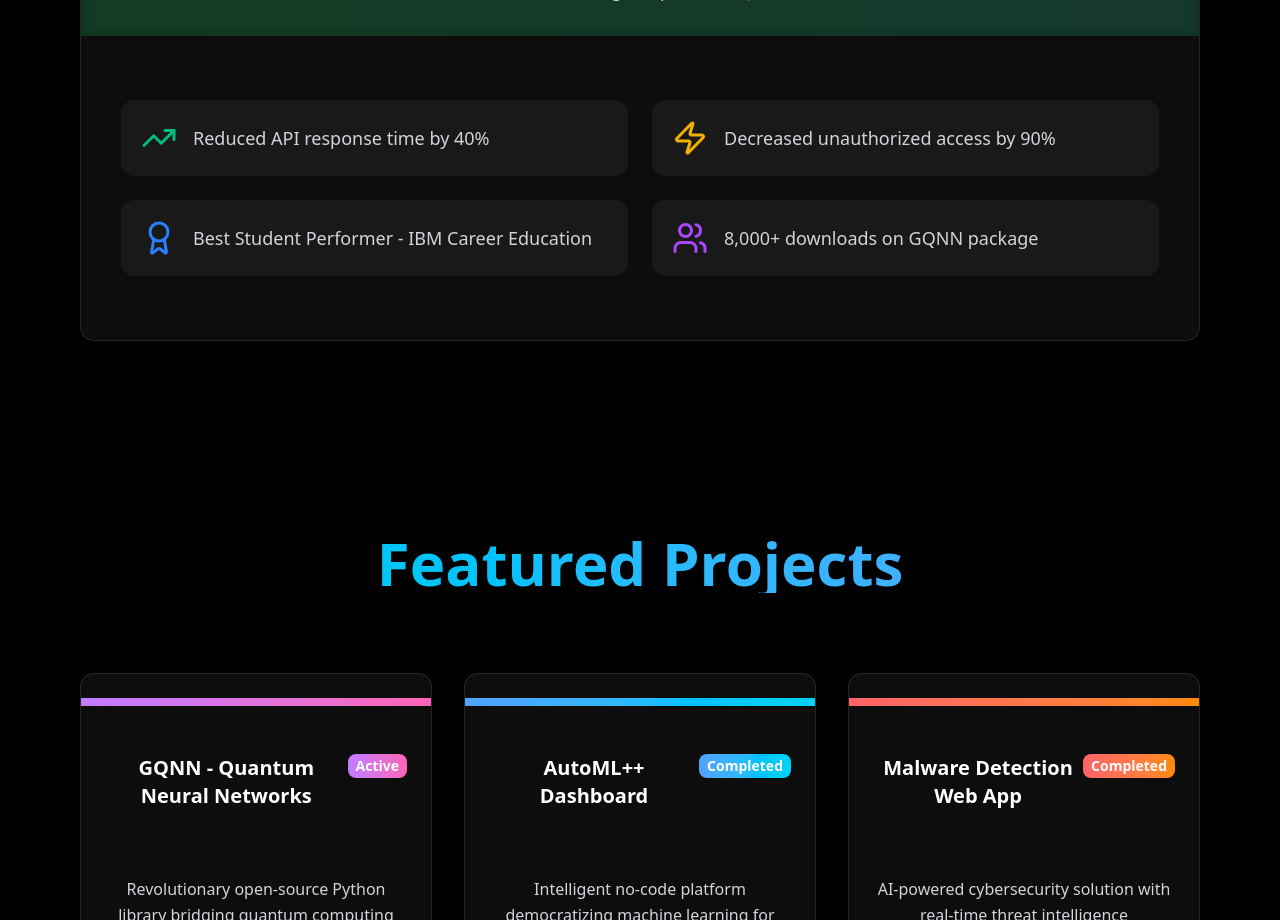
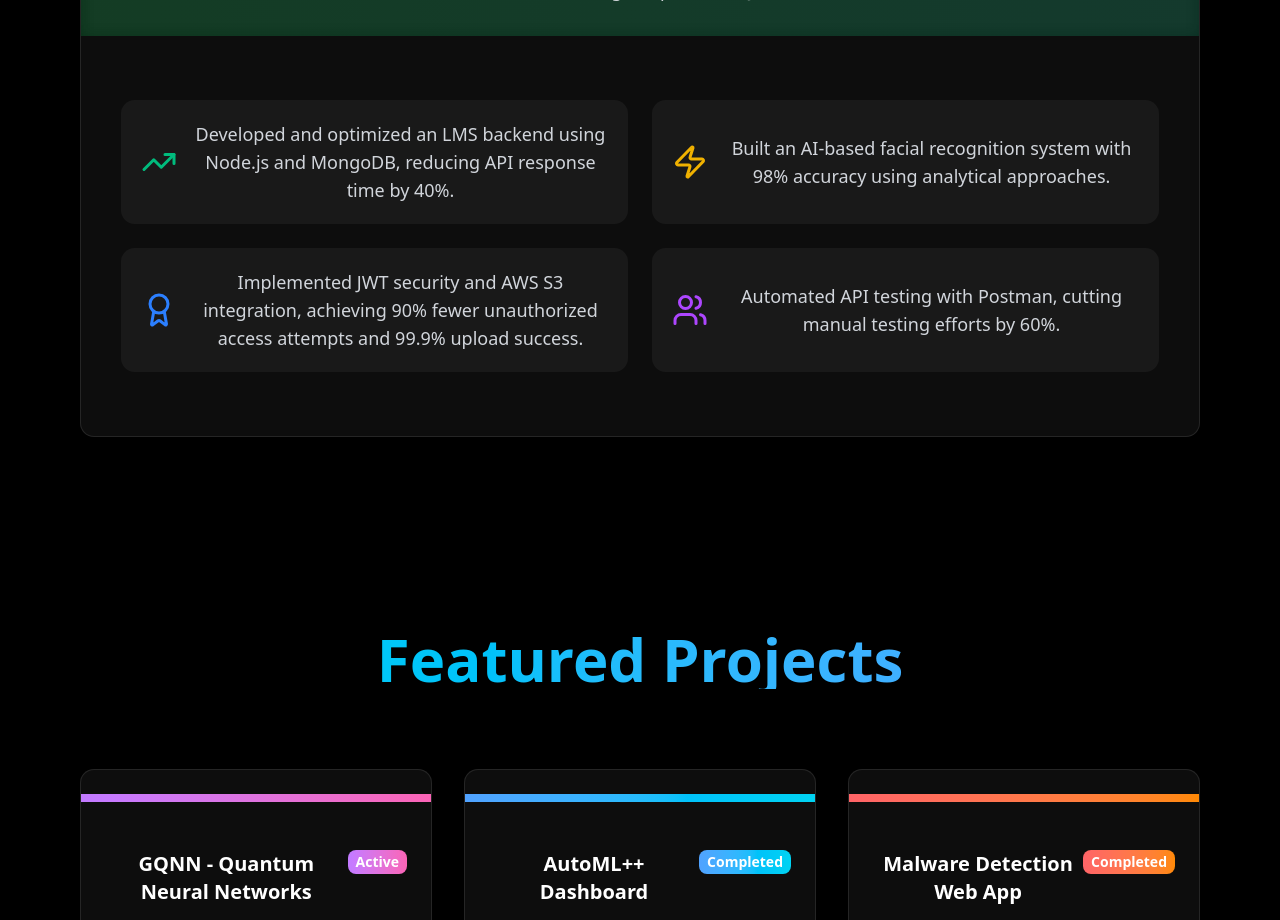
Before and after one commit to Gokulraj0906/Portfolio, a React (Vite) app: page / in a window 1280 px wide. Shown: the part 3560-4480 px from the top of the page. Built offline with nearby package versions, Linux system fonts and the light colour scheme.

Commit message:
Correct the content in expriences section

```diff
--- a/src/pages/Home.tsx
+++ b/src/pages/Home.tsx
@@ -79,10 +79,10 @@ const Portfolio = () => {
   ];
 
   const achievements = [
-    { icon: TrendingUp, text: 'Reduced API response time by 40%', color: 'text-emerald-500' },
-    { icon: Zap, text: 'Decreased unauthorized access by 90%', color: 'text-yellow-500' },
-    { icon: Award, text: 'Best Student Performer - IBM Career Education', color: 'text-blue-500' },
-    { icon: Users, text: '8,000+ downloads on GQNN package', color: 'text-purple-500' }
+    { icon: TrendingUp, text: 'Developed and optimized an LMS backend using Node.js and MongoDB, reducing API response time by 40%.', color: 'text-emerald-500' },
+    { icon: Zap, text: 'Built an AI-based facial recognition system with 98% accuracy using analytical approaches.', color: 'text-yellow-500' },
+    { icon: Award, text: 'Implemented JWT security and AWS S3 integration, achieving 90% fewer unauthorized access attempts and 99.9% upload success.', color: 'text-blue-500' },
+    { icon: Users, text: 'Automated API testing with Postman, cutting manual testing efforts by 60%.', color: 'text-purple-500' }
   ];
 
   const stats = [
--- a/vite.config.ts
+++ b/vite.config.ts
@@ -4,7 +4,7 @@ import { defineConfig } from 'vite'
 import react from '@vitejs/plugin-react'
 
 export default defineConfig({
-  base: './', // 👈 IMPORTANT for correct asset loading on Vercel
+  base: './',
   plugins: [react(), tailwindcss()],
   resolve: {
     alias: {
@@ -12,6 +12,6 @@ export default defineConfig({
     },
   },
   build: {
-    outDir: 'dist' // 👈 default Vite output folder
+    outDir: 'dist'
   },
 })
```
